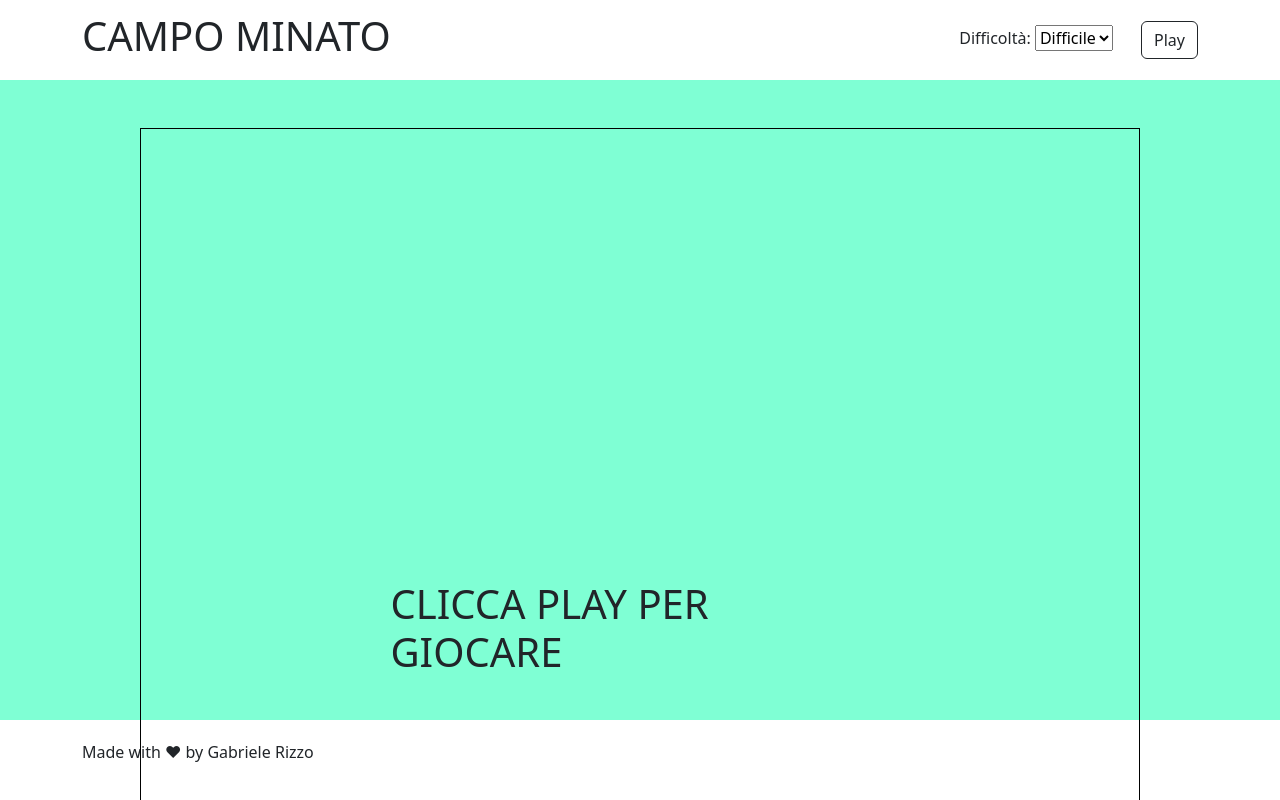
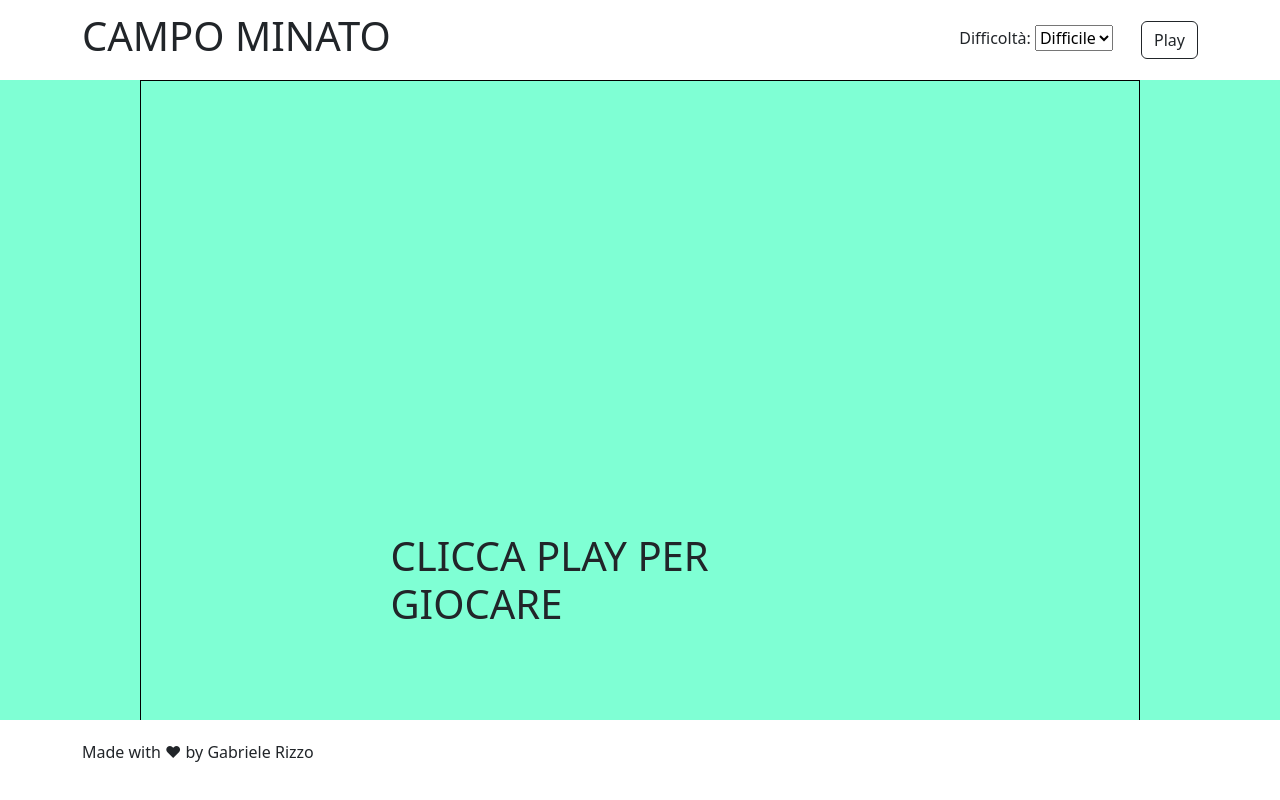
Before and after one commit to GabrieleRizzo19/js-campominato-grid, a plain HTML site: page index.html in a window 1280 px wide. Shown: the top 800 px of the page. Drawn offline with nearby package versions, Linux system fonts and the light colour scheme.

Commit message:
layout fix

```diff
--- a/css/main.css
+++ b/css/main.css
@@ -15,10 +15,11 @@
 main{
     height: calc( var(--fix-vh) * 100 - var(--headerFooterHeight) * 2 );
     background-color: aquamarine;
+    overflow-y: auto;
 }
 
 #my-grid{
-    margin: 3em auto;
+    margin: auto;
     width: var(--10x10GridSize);
     height: var(--10x10GridSize);
     border: 1px solid black;
--- a/index.html
+++ b/index.html
@@ -27,7 +27,7 @@
         </header>
 
         <main>
-            <div id="main-wrapper" class="container d-flex justify-content-center">
+            <div id="main-wrapper" class="container d-flex justify-content-center align-items-center h-100">
                 <div id="my-grid" class="position-relative d-flex justify-content-start align-content-start flex-wrap">
                     <!-- <div class="my-square"></div> -->
                         <h1 id="message-click-to-play" class="position-absolute">CLICCA PLAY PER GIOCARE</h1>
```
